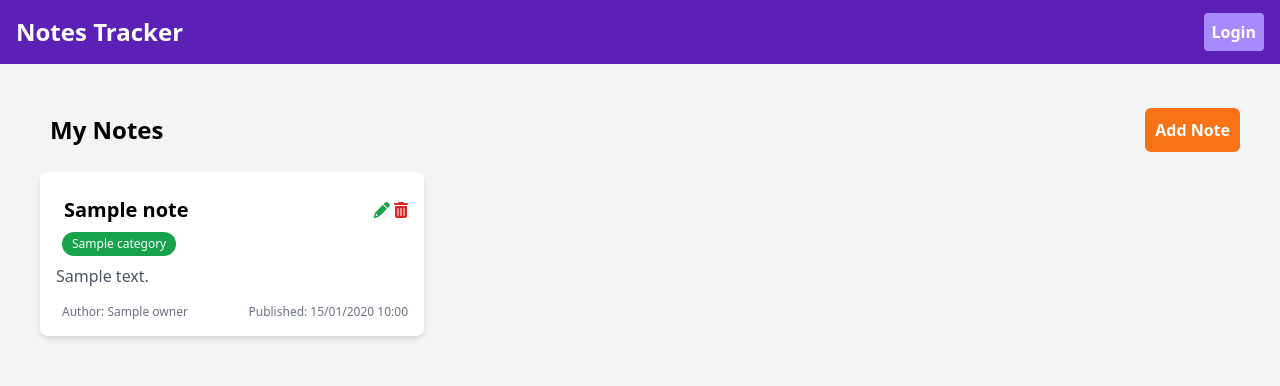
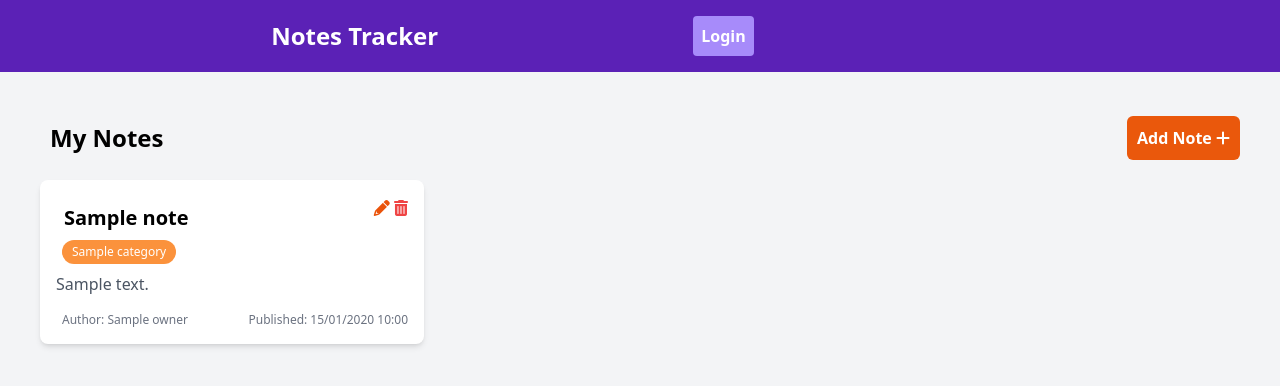
Before and after one commit to dinesh-reddy-k/pytest_notes_track, a Django app: template templates/index.html in a window 1280 px wide. Shown: the top 386 px of the page. Run offline with Django 5.2, Linux system fonts and the light colour scheme; the template is opened without the code that fills it: most values are stand-ins (such as "Sample title", 1, 10 or a date in 2020); some libraries are stand-ins or nearby versions.

Commit message:
✨ Add new features of a CRUD

```diff
--- a/templates/includes/nav.html
+++ b/templates/includes/nav.html
@@ -1,20 +1,63 @@
 <nav class="bg-violet-800 p-4 text-white">
-  <div class="container mx-auto flex lg:justify-between md:justify-between items-center lg:gap-0 md:gap-2 gap-16">
-    <a href="{% url 'note_list' %}" class="text-2xl font-bold">Notes Tracker</a>
-    <div>
+  <div class="container mx-auto flex justify-between items-center">
+    <!-- Logo / Título -->
+    <a href="{% url 'note_list' %}" class="text-2xl font-bold flex-grow text-center">Notes Tracker</a>
+
+    <!-- Botão do menu hamburger -->
+    <div class="block md:hidden">
+      <button id="hamburger" class="focus:outline-none">
+        <svg class="w-6 h-6" fill="none" stroke="currentColor" viewBox="0 0 24 24" xmlns="http://www.w3.org/2000/svg">
+          <path stroke-linecap="round" stroke-linejoin="round" stroke-width="2" d="M4 6h16M4 12h16m-7 6h7"></path>
+        </svg>
+      </button>
+    </div>
+
+    <!-- Menu de navegação -->
+    <div id="navMenu" class="hidden md:flex flex-grow justify-between items-center">
+      <div class="flex items-center">
+        {% if user.is_authenticated %}
+        <span class="mr-4">hello, {{ user.username }}</span>
+        <form method="post" action="{% url 'logout' %}" style="display:inline;">
+          {% csrf_token %}
+          <button type="submit" class="bg-violet-400 hover:bg-violet-500 text-white font-bold p-2 rounded">
+            Logout
+          </button>
+        </form>
+        {% else %}
+        <a href="{% url 'login' %}" class="bg-violet-400 hover:bg-violet-500 text-white font-bold p-2 rounded">
+          Login
+        </a>
+        {% endif %}
+      </div>
+    </div>
+  </div>
+
+  <!-- Menu expandido no mobile -->
+  <div id="mobileMenu" class="hidden md:hidden bg-violet-700 p-4">
+    <div class="text-center">
       {% if user.is_authenticated %}
-      <span class="mr-4">hello, {{ user.username }}</span>
+      <span class="mr-4 block">hello, {{ user.username }}</span>
       <form method="post" action="{% url 'logout' %}" style="display:inline;">
         {% csrf_token %}
-        <button type="submit" class="bg-violet-400 hover:bg-violet-500 text-white font-bold p-2 rounded">
+        <button type="submit" class="bg-violet-400 hover:bg-violet-500 mt-2 text-white font-bold p-2 rounded">
           Logout
         </button>
       </form>
       {% else %}
-      <a href="{% url 'login' %}" class="bg-violet-400 hover:bg-violet-500 text-white font-bold p-2 rounded">
+      <a href="{% url 'login' %}" class="bg-violet-400 hover:bg-violet-500 text-white font-bold p-2 rounded block">
         Login
       </a>
       {% endif %}
     </div>
   </div>
 </nav>
+
+<!-- Script para controlar o menu hamburger -->
+<script>
+  const hamburger = document.getElementById('hamburger');
+  const mobileMenu = document.getElementById('mobileMenu');
+
+  hamburger.addEventListener('click', () => {
+    mobileMenu.classList.toggle('hidden');
+  });
+</script>
--- a/templates/index.html
+++ b/templates/index.html
@@ -1,3 +1,4 @@
+
 {% extends "base.html" %}
 {% load static %}
 
@@ -11,44 +12,34 @@
   <!-- Cabeçalho com título e botão para adicionar notas -->
   <div class='flex justify-between mb-4 items-center text-center'>
     <h1 class="text-2xl font-bold p-2.5">My Notes</h1>
-    <button class='bg-orange-500 rounded-md text-white p-2.5 font-bold' onclick="openModal()">
-      Add Note
+    <button class='bg-orange-600 rounded-md text-white p-2.5 font-bold' onclick="openCreateNoteModal()">
+      Add Note <span>  <i class="fa fa-plus"></i></span>
     </button>
   </div>
 
-  <!-- Modal para criação de nova nota -->
-  <div id="noteModal" class="hidden fixed inset-0 bg-gray-600 bg-opacity-50 flex items-center justify-center">
-    <div class="bg-white p-6 rounded-lg shadow-lg">
-      <h2 class="text-xl font-semibold mb-4">Add Note</h2>
-      <form id="noteForm">
-        <input type="text" id="noteTitle" placeholder="Title" class="border p-2 mb-2 w-full" required>
-        <textarea id="noteContent" placeholder="Content" class="border p-2 mb-2 w-full" required></textarea>
-        <button type="submit" class="bg-green-500 text-white p-2 rounded">Save</button>
-        <button type="button" onclick="closeModal()" class="bg-red-500 text-white p-2 rounded">Cancel</button>
-      </form>
-    </div>
-  </div>
 
 <!-- Grid que exibe as notas -->
-  <div class="grid grid-cols-1 md:grid-cols-2 lg:grid-cols-3 gap-6">
+<div id="notesList" class="grid grid-cols-1 md:grid-cols-2 lg:grid-cols-3 gap-6">
   {% for note in notes %}
   <div class="bg-white rounded-lg shadow-md overflow-hidden">
     <div class="p-4">
-        <div class='flex justify-between items-center text-center'>
-          <h2 class="text-xl font-semibold p-2">{{ note.title }}</h2>
+      <div class='flex justify-between items-start text-left'>
+        <h2 class="text-lg md:text-xl font-semibold p-2 break-words">{{ note.title }}</h2>
         <div class='items-center text-center'>
-            <button onclick="editNote('{{ note.id }}', '{{ note.title }}', '{{ note.content }}')" class="text-green-600"><i class="fa fa-pencil"></i></button>
-            <button onclick="deleteNote('{{ note.id }}')" class="text-red-600"><i class="fa fa-trash-alt"></i></button>
+          <button class="text-blue-500" onclick="openEditNoteModal('{{ note.id }}', '{{ note.title }}', '{{ note.content }}', [{% for category in note.categories.all %}'{{ category.name }}'{% if not forloop.last %},{% endif %}{% endfor %}])">
+              <i class="fa-solid fa-pencil" style="color: #ea530a"></i>
+          </button>
+          <button onclick="deleteNote('{{ note.id }}')" class="text-red-500"><i class="fa fa-trash-alt"></i></button>
         </div>
       </div>
       <div class="flex flex-wrap gap-2 pb-2 pl-1.5">
         {% for category in note.categories.all %}
-          <span class='bg-green-600 text-white px-2.5 py-1 rounded-full text-xs'>{{ category.name }}</span>
+        <span class='bg-orange-400 text-white px-2.5 py-1 rounded-full text-xs'>{{ category.name }}</span>
         {% empty %}
-          <span class='bg-gray-300 text-gray-600 px-2.5 py-1 rounded-full text-xs'>Sem categoria</span>
+        <span class='bg-orange-200 text-gray-600 px-2.5 py-1 rounded-full text-xs'>Sem categoria</span>
         {% endfor %}
       </div>
-        <span class="text-gray-600">{{ note.content }}</span>
+      <span class="text-gray-600 text-sm md:text-base break-words">{{ note.content }}</span>
       <div class="flex justify-between items-center text-xs text-gray-500 pt-4 pl-1.5">
         <span>Author: {{ note.owner }}</span>
         <span>Published: {{ note.created_at|date:"d/m/Y H:i" }}</span>
@@ -61,5 +52,39 @@
 </div>
 </main>
 
+<!-- Modal for creating/editing notes -->
+<div id="noteModal" class="fixed inset-0 bg-gray-600 bg-opacity-50 hidden flex justify-center items-center p-2">
+  <div class="bg-white rounded-lg p-8 w-full max-w-lg">
+    <h2 id="modalTitle" class="text-2xl font-bold mb-4">Create Note</h2>
+    <form id="noteForm" onsubmit="processNoteForm(event)">
+      <!-- Title Input -->
+      <div class="mb-4">
+        <label for="noteTitle" class="block text-sm font-semibold text-gray-700">Title</label>
+        <input type="text" id="noteTitle" class="mt-1 block w-full border border-gray-300 rounded-md shadow-sm p-2 focus:ring-blue-500 focus:border-blue-500" required>
+      </div>
+
+      <!-- Content Input -->
+      <div class="mb-4">
+        <label for="noteContent" class="block text-sm font-semibold text-gray-700">Content</label>
+        <textarea id="noteContent" rows="4" class="mt-1 block w-full border border-gray-300 rounded-md shadow-sm p-2 focus:ring-blue-500 focus:border-blue-500" required></textarea>
+      </div>
+
+      <!-- Category Select -->
+      <div class="mb-4">
+        <label for="categorySelect" class="block text-sm font-semibold text-gray-700">Categories</label>
+        <select id="categorySelect" class="mt-1 block w-full border border-gray-300 rounded-md shadow-sm p-2 focus:ring-blue-500 focus:border-blue-500" multiple required>
+          <!-- As categorias serão carregadas via JavaScript -->
+        </select>
+      </div>
+
+      <!-- Action Buttons -->
+      <div class="flex justify-end space-x-4">
+        <button type="button" class="bg-gray-500 hover:bg-gray-600 text-white py-2 px-4 rounded" onclick="closeModal()">Cancel</button>
+        <button type="submit" id="submitButton" class="bg-blue-500 hover:bg-blue-600 text-white py-2 px-4 rounded">Create Note</button>
+      </div>
+    </form>
+  </div>
+</div>
+
 <script src="{% static 'js/notes.js' %}"></script>
 {% endblock content %}
```
Also changed, not shown: api/serializers.py (+12 -12 lines), static/js/notes.js (+83 -40 lines). Lines whose indentation alone changed are shown as unchanged.
